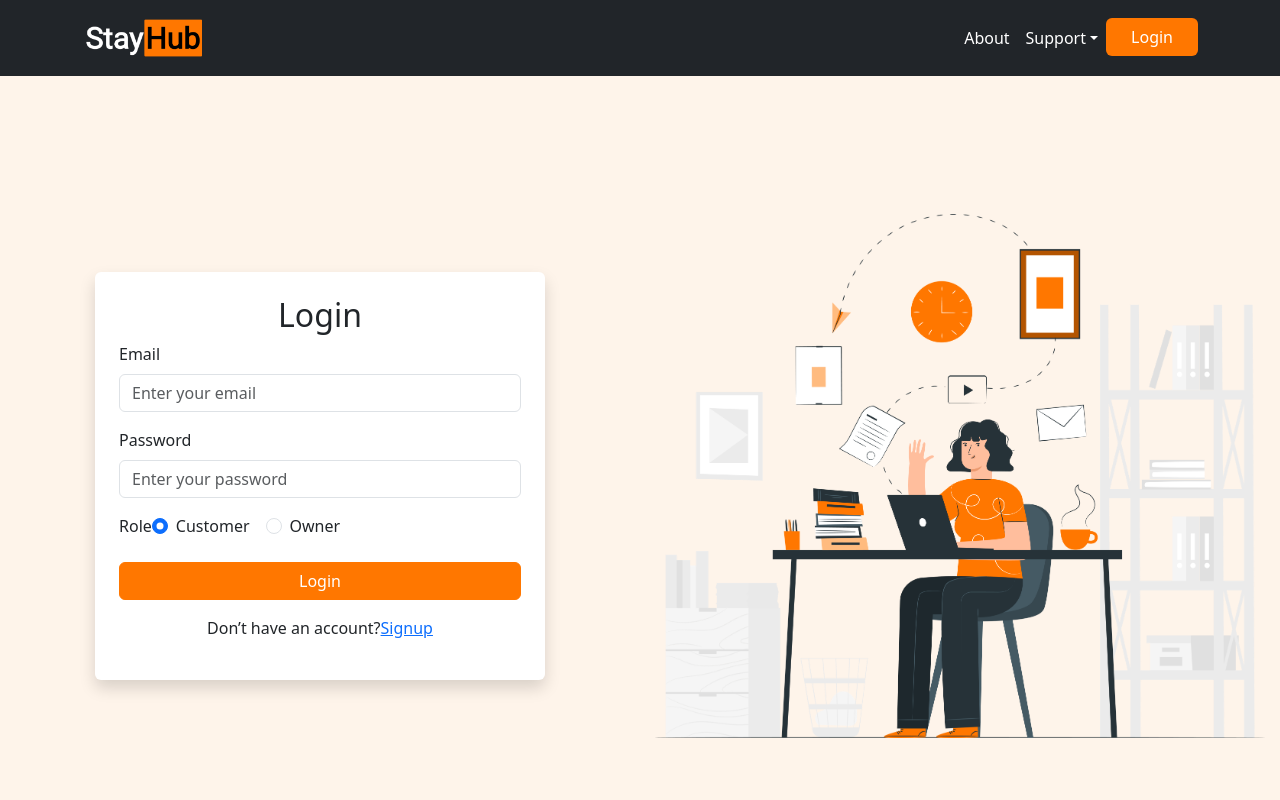
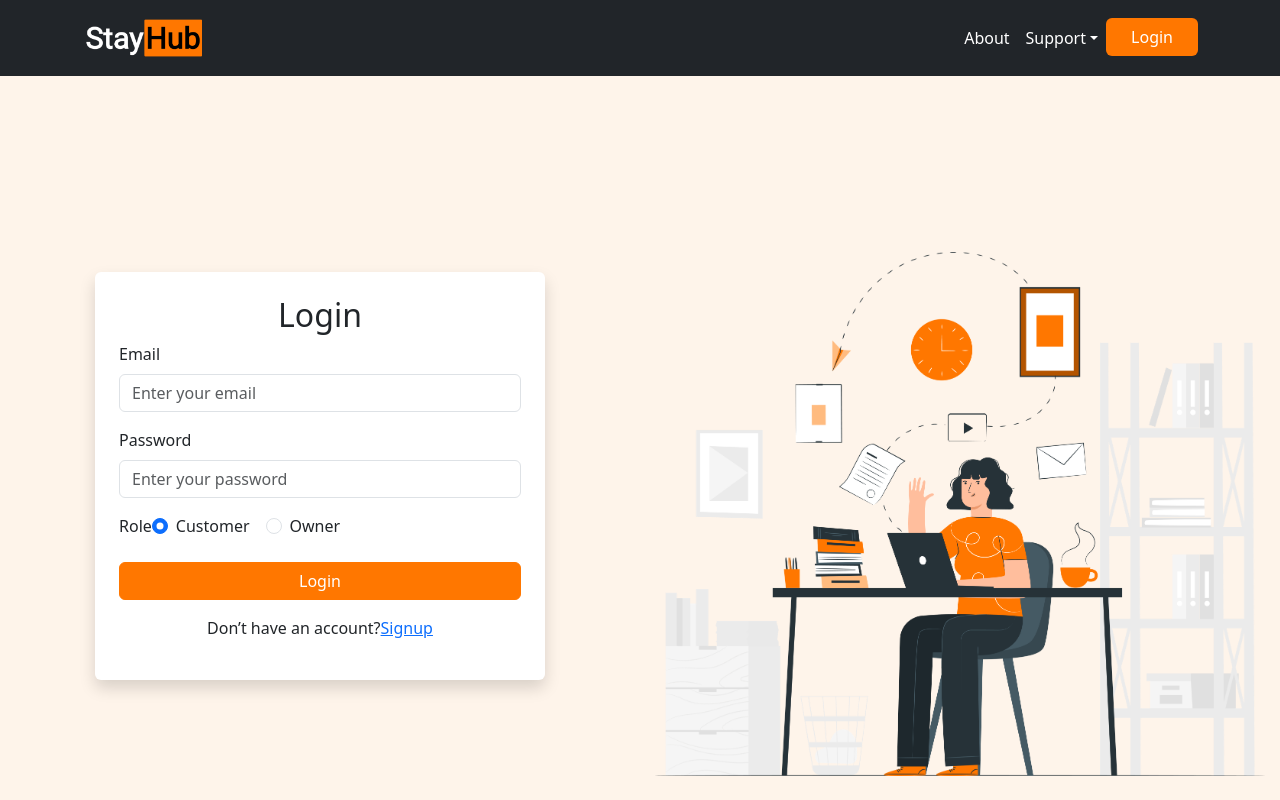
Before and after one commit to smokiesam/CDAC_PROJECT_KD_J028, a React (Create React App) app in the folder StayHub/stayhub/: page /login in a window 1280 px wide. Shown: the top 800 px of the page. Built offline with nearby package versions, Linux system fonts and the light colour scheme.

Commit message:
Fixed image position

```diff
--- a/StayHub/stayhub/src/screens/LoginPage.jsx
+++ b/StayHub/stayhub/src/screens/LoginPage.jsx
@@ -94,7 +94,7 @@ const LoginPage = () => {
             src={login_png}  // Image path
             alt="Login Illustration"
             className="img-fluid rounded"
-            style={{ height: '100%', objectFit: 'cover' }}
+            style={{ height: '100%', objectFit: 'cover',transform: 'translateY(38px)'  }}
           />
         </div>
       </div>
```
